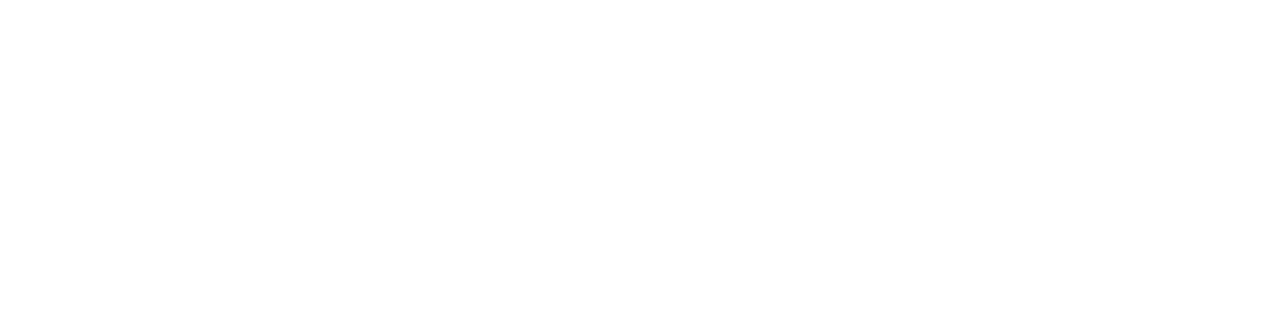
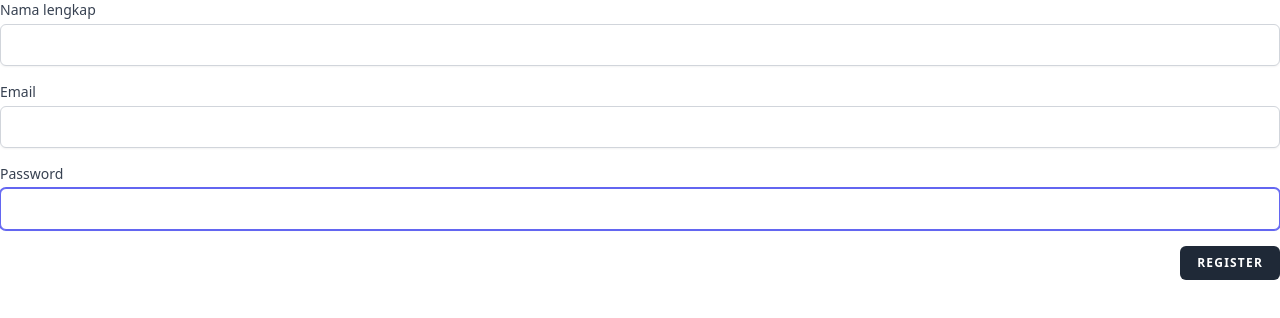
Before and after one commit to rijal-hafizhun-hidayat/nuxt-media-app, a Nuxt app: page /register in a window 1280 px wide. Before the commit this address had no page. Shown: the top 318 px of the page. Built offline with nearby package versions, Linux system fonts and the light colour scheme.

Commit message:
api: integrate api register

```diff
--- /dev/null
+++ b/components/base/DangerAlert.vue
@@ -0,0 +1,10 @@
+<script setup lang="ts">
+const props = defineProps<{
+  message: string;
+}>();
+</script>
+<template>
+  <div class="bg-red-500 p-2 rounded mb-3">
+    <p class="text-white">{{ props.message }}</p>
+  </div>
+</template>
--- /dev/null
+++ b/components/base/SuccessAlert.vue
@@ -0,0 +1,10 @@
+<script setup lang="ts">
+const props = defineProps<{
+  message: string;
+}>();
+</script>
+<template>
+  <div class="bg-green-500 p-2 rounded mb-2">
+    <p class="text-white">{{ props.message }}</p>
+  </div>
+</template>
--- a/pages/index.vue
+++ b/pages/index.vue
@@ -32,7 +32,6 @@ const login = () => {
             type="password"
             class="mt-1 block w-full"
             v-model="form.password"
-            autofocus
           />
         </div>
         <div class="flex items-center justify-between">
--- /dev/null
+++ b/pages/register/index.vue
@@ -0,0 +1,102 @@
+<script setup lang="ts">
+const { $api } = useNuxtApp();
+interface Form {
+  name: string;
+  email: string;
+  password: string;
+}
+
+const validation: Ref<any> = ref([]);
+const isLoading: Ref<Boolean> = ref(false);
+const form: Form = reactive({
+  name: "",
+  email: "",
+  password: "",
+});
+
+const register = async () => {
+  try {
+    isLoading.value = true;
+    const response: any = await $api("/register", {
+      method: "post",
+      body: {
+        name: form.name,
+        email: form.email,
+        password: form.password,
+      },
+    });
+    validation.value = response;
+    console.log(validation.value);
+  } catch (error: any) {
+    isLoading.value = false;
+    //console.log(error.data);
+    validation.value = error.data;
+    console.log(validation.value);
+  } finally {
+    isLoading.value = false;
+  }
+};
+</script>
+<template>
+  <NuxtLayout name="login-layout">
+    <BaseDangerAlert
+      v-if="validation.statusCode === 404"
+      :message="validation.errors"
+    />
+    <BaseSuccessAlert
+      v-if="validation.statusCode === 200"
+      :message="validation.message"
+    />
+    <form @submit.prevent="register()">
+      <div class="space-y-4">
+        <div>
+          <BaseInputLabel>Nama lengkap</BaseInputLabel>
+          <BaseTextInput
+            type="text"
+            class="mt-1 block w-full"
+            v-model="form.name"
+            autofocus
+          />
+          <BaseInputError
+            v-if="validation.statusCode === 400 && validation.errors.name"
+            :message="validation.errors.name._errors[0]"
+          />
+        </div>
+        <div>
+          <BaseInputLabel>Email</BaseInputLabel>
+          <BaseTextInput
+            type="text"
+            class="mt-1 block w-full"
+            v-model="form.email"
+            autofocus
+          />
+          <BaseInputError
+            v-if="validation.statusCode === 400 && validation.errors.email"
+            :message="validation.errors.email._errors[0]"
+          />
+        </div>
+        <div>
+          <BaseInputLabel>Password</BaseInputLabel>
+          <BaseTextInput
+            type="text"
+            class="mt-1 block w-full"
+            v-model="form.password"
+            autofocus
+          />
+          <BaseInputError
+            v-if="validation.statusCode === 400 && validation.errors.password"
+            :message="validation.errors.password._errors[0]"
+          />
+        </div>
+        <div class="flex justify-end">
+          <BasePrimaryButton
+            :disabled="isLoading == true"
+            :class="{ 'opacity-75': isLoading == true }"
+            type="submit"
+            >Register</BasePrimaryButton
+          >
+        </div>
+      </div>
+    </form>
+  </NuxtLayout>
+</template>
--- /dev/null
+++ b/plugins/api.ts
@@ -0,0 +1,35 @@
+export default defineNuxtPlugin((nuxtApp) => {
+  const token = useCookie("token");
+
+  const api = $fetch.create({
+    baseURL: "http://localhost:8000/api",
+    onRequest({ request, options, error }) {
+      if (token.value) {
+        const headers = options.headers || {};
+        if (Array.isArray(headers)) {
+          headers.push(["Authorization", `Bearer ${token.value}`]);
+        } else if (headers instanceof Headers) {
+          headers.set("Authorization", `Bearer ${token.value}`);
+        } else {
+          headers.Authorization = `Bearer ${token.value}`;
+        }
+      }
+    },
+    onResponse({ response }) {
+      console.log(response);
+    },
+    async onResponseError({ response }) {
+      //   if (response.status === 401) {
+      //     await nuxtApp.runWithContext(() => navigateTo("/login"));
+      //   }
+      console.log(response);
+    },
+  });
+
+  // Expose to useNuxtApp().$api
+  return {
+    provide: {
+      api,
+    },
+  };
+});
```
Also changed, not shown: 1 other file (tests, documents, lock files or other folders).
